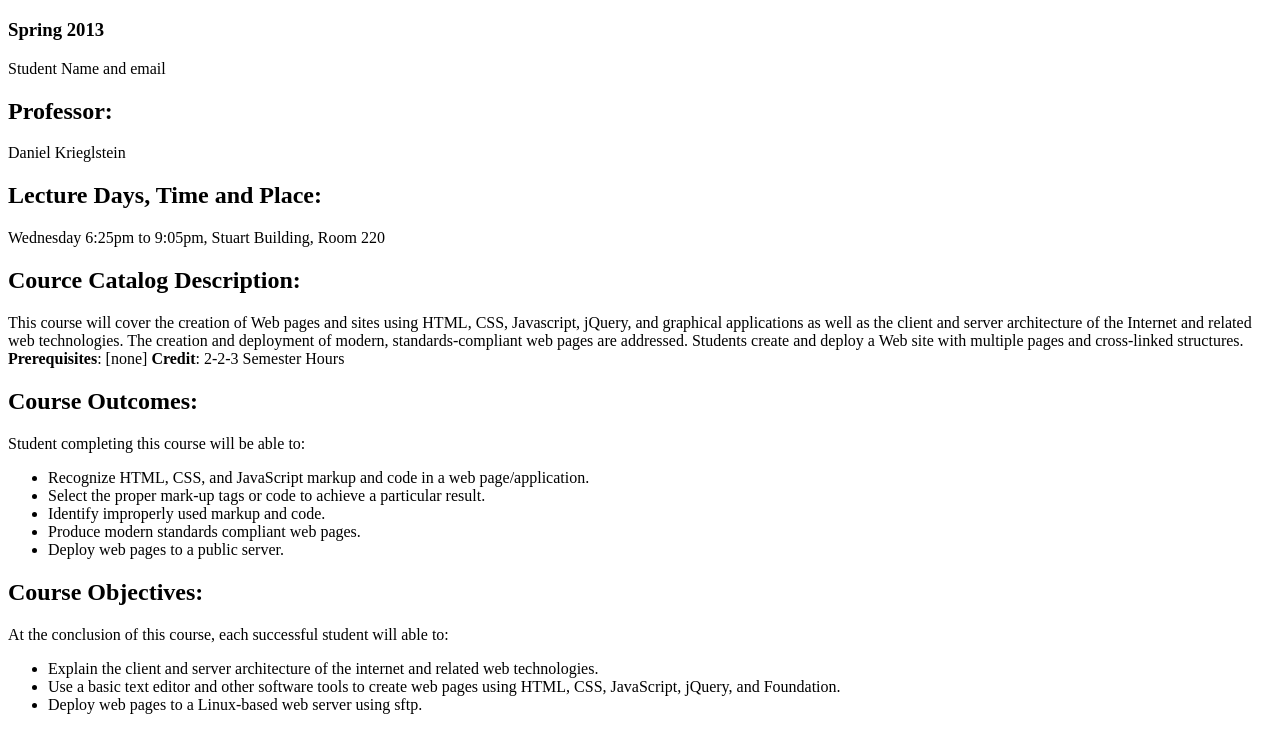
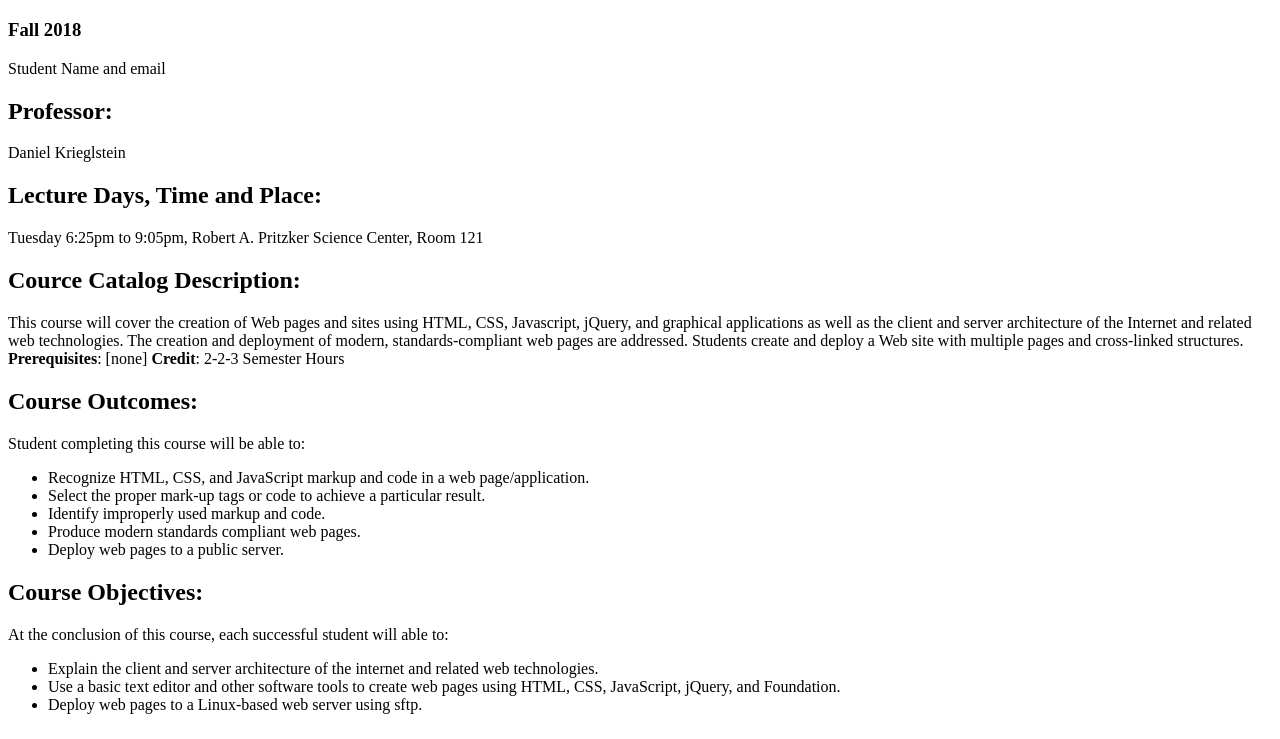
Before and after one commit to kimmdain/ITMD-361-Fall-2018-Fund-of-Web-Development, a plain HTML site: page index.html in a window 1280 px wide. Shown: the part 61-800 px from the top of the page. Drawn offline with Linux system fonts and the light colour scheme.

Commit message:
Update index.html

```diff
--- a/index.html
+++ b/index.html
@@ -6,12 +6,12 @@
 </head>
 <body>
 	<h1>ITMD-361 Internet Technologies and Web Design</h1>
-	<h3>Spring 2013</h3>
+	<h3>Fall 2018</h3>
 	<p>Student Name and email</p>
 	<h2>Professor:</h2>
 	<p>Daniel Krieglstein</p>
 	<h2>Lecture Days, Time and Place:</h2>
-	<p>Wednesday 6:25pm to 9:05pm, Stuart Building, Room 220</p>
+	<p>Tuesday 6:25pm to 9:05pm, Robert A. Pritzker Science Center, Room 121</p>
 	<h2>Cource Catalog Description:</h2>
 	<p>This course will cover the creation of Web pages and sites using HTML, CSS, Javascript, jQuery, and graphical applications as well as the client and server architecture of the Internet and related web technologies. The creation and deployment of modern, standards-compliant web pages are addressed. Students create and deploy a Web site with multiple pages and cross-linked structures.
 	<strong>Prerequisites</strong>: [none] <strong>Credit</strong>: 2-2-3 Semester Hours</p>
```
